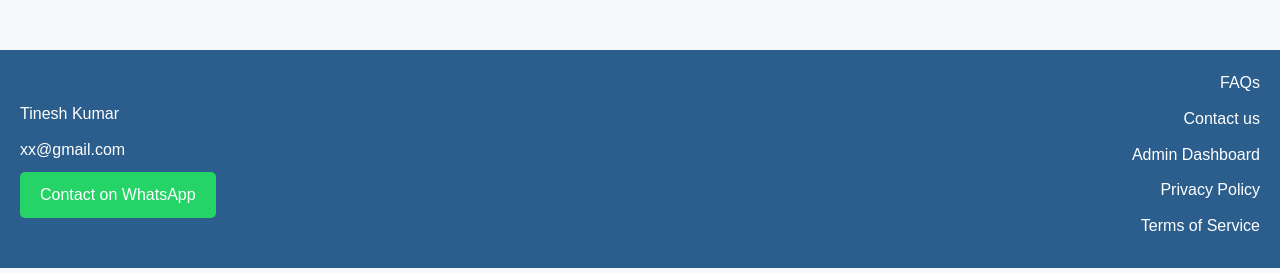
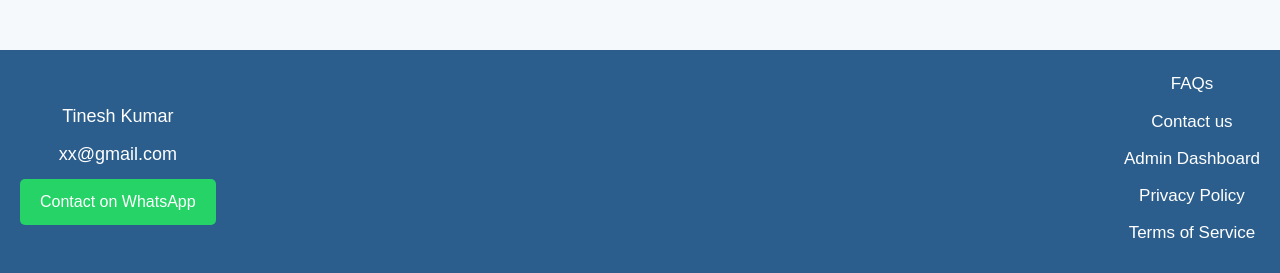
Before and after one commit to AlmaAlwyn/booking-website, a plain HTML site: page index.html in a window 1280 px wide. Shown: the part 2646-2919 px from the top of the page. Drawn offline with Linux system fonts and the light colour scheme; no server answers.

Commit message:
Update index.html

```diff
--- a/index.html
+++ b/index.html
@@ -315,23 +315,23 @@
         }
 
         footer .left {
-            text-align: left;
+            text-align: center;
         }
 
         footer .left p {
-            font-size: 16px;
+            font-size: 18px;
             margin-bottom: 10px;
         }
 
         footer .right {
-            text-align: right;
+            text-align: center;
         }
 
         footer .right a {
             display: block;
             text-decoration: none;
             color: #fff;
-            font-size: 16px;
+            font-size: 17px;
             margin-bottom: 10px;
             transition: color 0.3s;
         }
```
